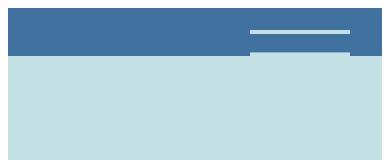
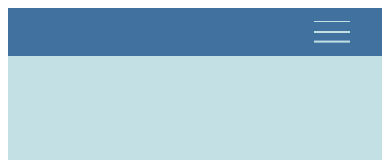
Before and after one commit to mehrnaz98/creative-agency-website, a website: page index.html in a window 390 px wide. Shown: the top 160 px of the page. Drawn offline with nearby package versions, Linux system fonts and the light colour scheme; files that its build step writes are made by us from their sources.

Commit message:
navigation responsiveness for tablet and smaller updated

```diff
--- a/sass/_sidebar.scss
+++ b/sass/_sidebar.scss
@@ -48,5 +48,23 @@
   @media only screen and (max-width: $bp-large) {
     margin-top: 0;
     margin-right: 4rem;
+    height: 2px;
+    width: 4.5rem;
+
+    &::before,
+    &::after {
+      background-color: $color-secondary;
+      height: 1.5px;
+      width: 4.5rem;
+      content: "";
+      display: block;
+    }
+
+    &::before {
+      transform: translateY(-5.8rem);
+    }
+    &::after {
+      transform: translateY(-15.5rem);
+    }
   }
 }
--- a/sass/_typography.scss
+++ b/sass/_typography.scss
@@ -1,7 +1,3 @@
-%heading {
-  //font-family: $font-display;
-}
-
 .heading-primary {
   // @extend %heading;
   font-weight: 600;
@@ -26,7 +22,6 @@
 }
 
 .heading-1 {
-  // @extend %heading;
   font-size: 2rem;
   font-weight: 601;
 }
```
Also changed, not shown: css/style.css.
